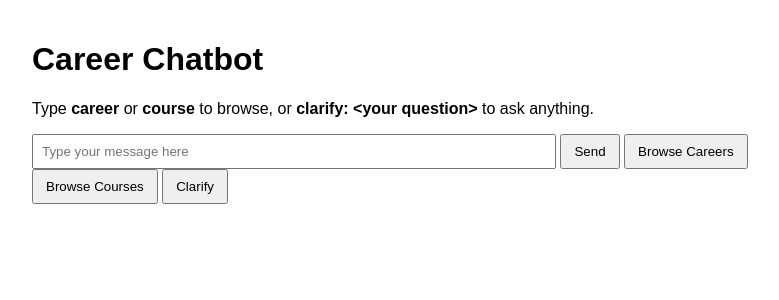
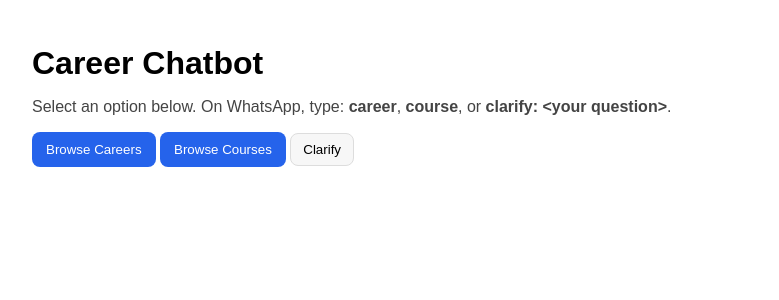
Before and after one commit to pavankkolli17/Career-Guidance-Bot, a Python web app: template templates/index.html in a window 1280 px wide. Shown: the top 300 px of the page, without its empty margins (248-1027 px from the left). Run offline with Jinja, Linux system fonts and the light colour scheme; the template is opened without the code that fills it, so the values that code supplies are empty.

Commit message:
only buttons

```diff
--- a/requirements.txt
+++ b/requirements.txt
@@ -1,3 +1,2 @@
 Flask>=2.3.2
 openai>=1.30.0
-gunicorn
--- a/templates/index.html
+++ b/templates/index.html
@@ -1,49 +1,53 @@
-
 <!DOCTYPE html>
 <html>
 <head>
   <meta charset="utf-8" />
   <title>Career Chatbot</title>
   <style>
-    body { font-family: Arial, sans-serif; padding: 20px; max-width: 720px; margin: auto; }
+    body { font-family: Arial, sans-serif; padding: 24px; max-width: 720px; margin: auto; }
+    h1 { margin-bottom: 8px; }
+    p { color: #444; }
     #response { margin-top: 16px; white-space: pre-wrap; }
-    #options { margin-top: 8px; display: flex; flex-wrap: wrap; gap: 8px; }
-    input[type=text] { width: 70%; padding: 8px; }
-    button { padding: 8px 12px; cursor: pointer; }
+    #options { margin-top: 12px; display: flex; flex-wrap: wrap; gap: 10px; }
+    button.primary { padding: 10px 14px; border: none; border-radius: 8px; cursor: pointer; background: #2563eb; color: white; }
+    button.secondary { padding: 8px 12px; border: 1px solid #ddd; border-radius: 8px; cursor: pointer; background: #f7f7f7; }
     .chip { border: 1px solid #ccc; border-radius: 16px; padding: 6px 10px; background: #f7f7f7; }
-    .row { margin-top: 8px; }
   </style>
 </head>
 <body>
   <h1>Career Chatbot</h1>
-  <p>Type <b>career</b> or <b>course</b> to browse, or <b>clarify: &lt;your question&gt;</b> to ask anything.</p>
+  <p>Select an option below. On WhatsApp, type: <b>career</b>, <b>course</b>, or <b>clarify: &lt;your question&gt;</b>.</p>
 
-  <div class="row">
-    <input type="text" id="user_input" placeholder="Type your message here">
-    <button onclick="sendMessage()">Send</button>
-    <button onclick="sendMessage('career')">Browse Careers</button>
-    <button onclick="sendMessage('course')">Browse Courses</button>
-    <button onclick="askClarify()">Clarify</button>
+  <div id="top-actions">
+    <button class="primary" onclick="browse('career')">Browse Careers</button>
+    <button class="primary" onclick="browse('course')">Browse Courses</button>
+    <button class="secondary" onclick="clarify()">Clarify</button>
   </div>
 
   <div id="response"></div>
   <div id="options"></div>
 
   <script>
-    async function sendMessage(message=null) {
-      const inputEl = document.getElementById('user_input');
-      const userInput = (message || inputEl.value || '').trim();
-      if (!userInput) return;
-
+    async function postChat(message) {
       const res = await fetch('/chat', {
         method: 'POST',
         headers: { 'Content-Type': 'application/json' },
-        body: JSON.stringify({ user_id: 'webuser-1', message: userInput })
+        body: JSON.stringify({ user_id: 'webuser-1', message })
       });
-
-      const data = await res.json();
+      return res.json();
+    }
+    async function browse(kind) {
+      const data = await postChat(kind === 'career' ? 'career' : 'course');
+      render(data);
+    }
+    async function clarify() {
+      const q = prompt('Type your question:');
+      if (!q) return;
+      const data = await postChat('clarify: ' + q.trim());
+      render(data);
+    }
+    function render(data) {
       document.getElementById('response').innerText = data.response || '';
-
       const optionsDiv = document.getElementById('options');
       optionsDiv.innerHTML = '';
       if (Array.isArray(data.options)) {
@@ -51,22 +55,15 @@
           const btn = document.createElement('button');
           btn.className = 'chip';
           btn.innerText = opt;
-          btn.onclick = () => sendMessage(opt);
+          btn.onclick = () => selectOption(opt);
           optionsDiv.appendChild(btn);
         });
       }
-      if (!message) inputEl.value = '';
     }
-
-    function askClarify() {
-      const q = prompt("Type your question:");
-      if (!q) return;
-      sendMessage("clarify: " + q);
+    async function selectOption(name) {
+      const data = await postChat(name);
+      render(data);
     }
-
-    document.getElementById('user_input').addEventListener('keydown', function(e){
-      if (e.key === 'Enter') sendMessage();
-    });
   </script>
 </body>
 </html>
--- a/utils/career_search.py
+++ b/utils/career_search.py
@@ -1,4 +1,3 @@
-
 import csv, os
 CAREER_FILE = os.path.join('data', 'careers.csv')
 
@@ -11,7 +10,6 @@ def _load(path, key='career'):
             reader = csv.DictReader(f)
             if not reader.fieldnames:
                 return None, 'CSV has no header row.'
-            # normalize
             for r in reader:
                 norm = { (k or '').strip().lower(): (v.strip() if isinstance(v, str) else v)
                          for k,v in r.items() }
@@ -41,7 +39,6 @@ def career_details(name_low):
     q = (name_low or '').strip().lower()
     for r in rows:
         if (r.get('career','').lower()) == q:
-            # WhatsApp-friendly bullets
             parts = []
             title = r.get('career')
             desc = r.get('description')
--- a/utils/course_search.py
+++ b/utils/course_search.py
@@ -1,4 +1,3 @@
-
 import csv, os
 COURSE_FILE = os.path.join('data', 'courses.csv')
 
```
Also changed, not shown: app.py (+10 -28 lines).
